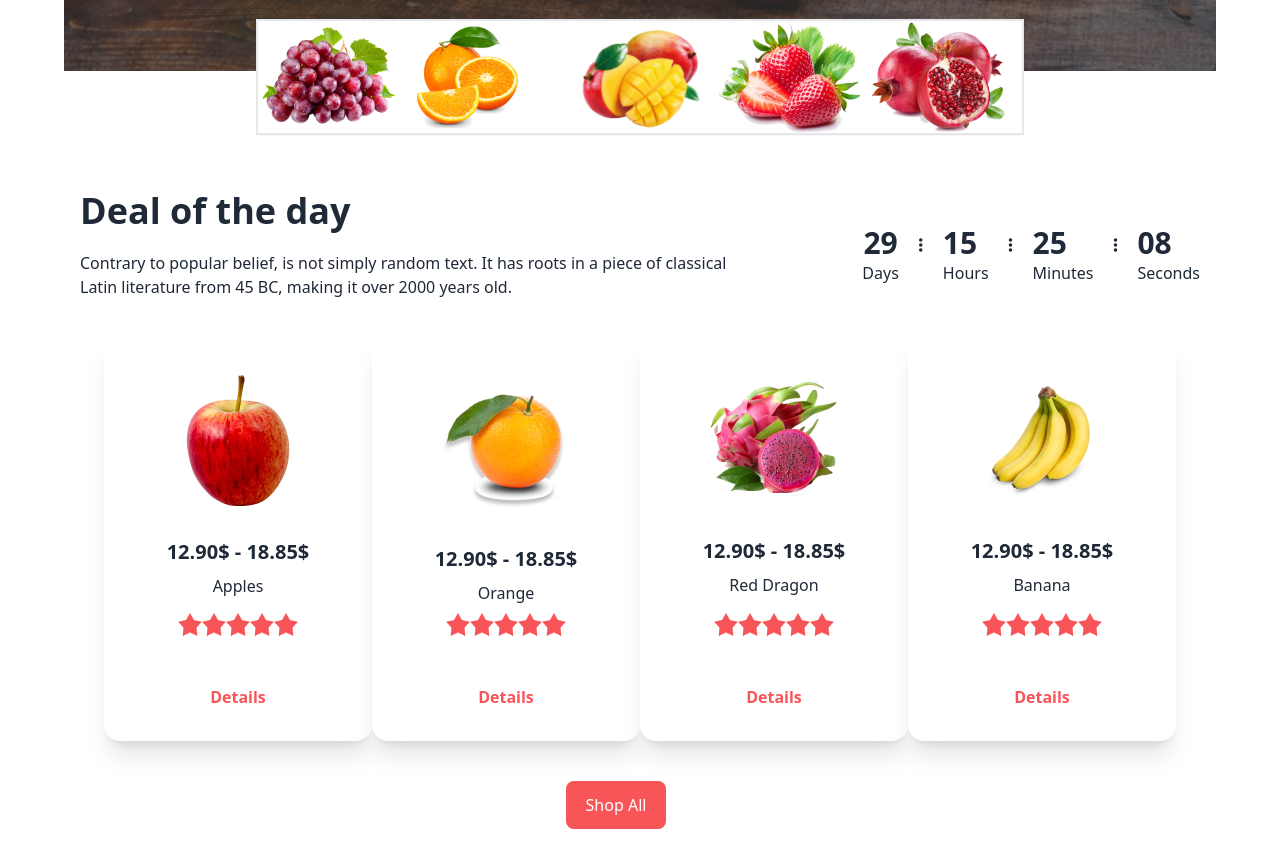
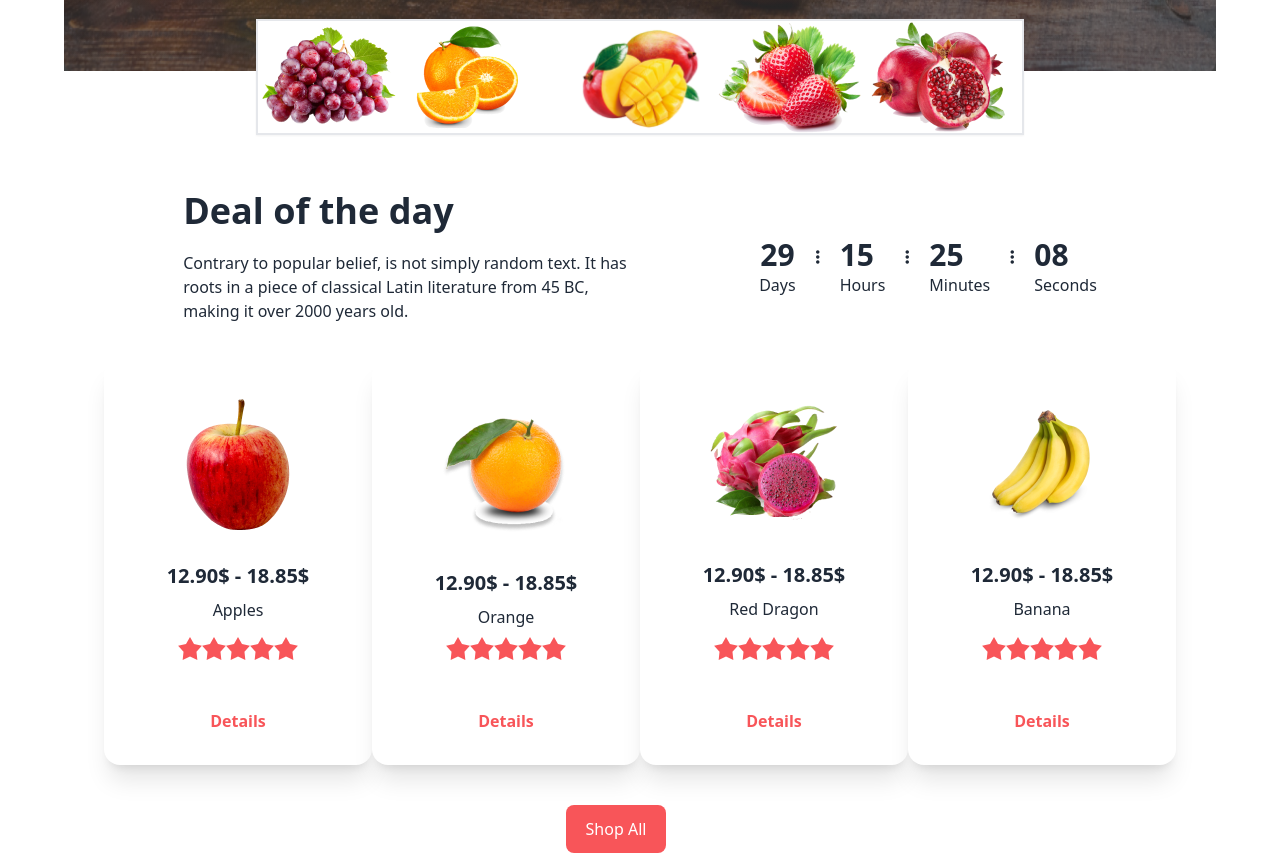
Before and after one commit to Lokman-Hakim-Shawon/assignment-3, a plain HTML site: page index.html in a window 1280 px wide. Shown: the part 924-1780 px from the top of the page. Drawn offline with nearby package versions, Linux system fonts and the light colour scheme; grey boxes are pictures that could not be loaded.

Commit message:
eleventh commit

```diff
--- a/index.html
+++ b/index.html
@@ -149,8 +149,8 @@
         <section>
             <div class="hero text-center lg:text-left ">
                 <div class="hero-content flex-col lg:flex-row ">
-                    <div class="pr-24 ">
-                        <h1 class="font-bold text-4xl">Deal of the day</h1>
+                    <div class="w-1/2 lg:pr-24 ">
+                        <h1 class="font-bold text-3xl lg:text-4xl">Deal of the day</h1>
                         <p class="py-5">Contrary to popular belief, is not simply random text. It has roots in a piece of classical Latin literature from 45 BC, making it over 2000 years old.</p>
                     </div>
                   <div>
@@ -578,7 +578,7 @@
       <div>
         <div class="flex items-center gap-x-5 mb-10">
           <img src="images/logo.png" alt="">
-          <h1 class="font-bold text-5xl">Fruit Burst</h1>
+          <h1 class="font-bold text-3xl lg:text-5xl">Fruit Burst</h1>
         </div>
         <div class="grid grid-cols-3 lg:grid-cols-6 gap-y-10 mb-10">
         <p>Home</p>
```
